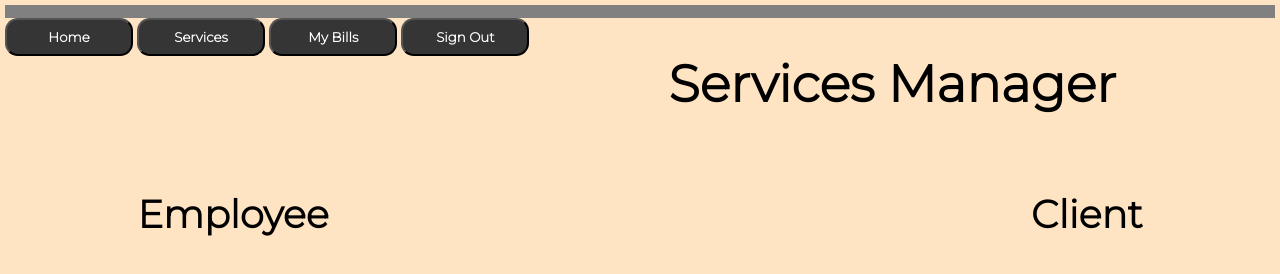
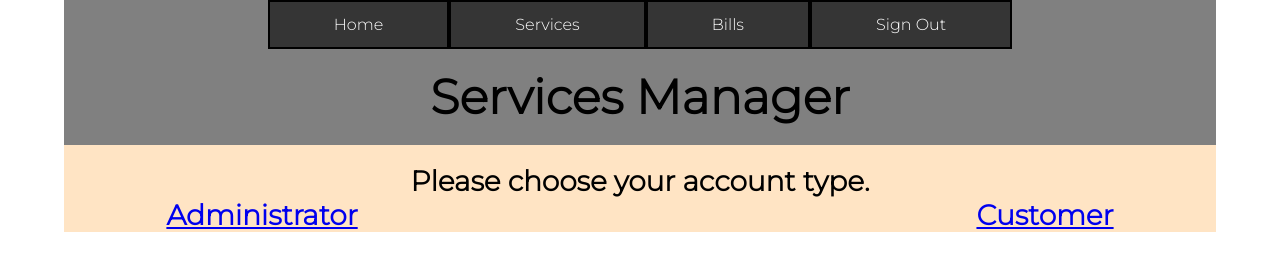
Before and after one commit to abdellah240/services-manager, a plain HTML site: page index.html in a window 1280 px wide. Drawn offline with Linux system fonts and the light colour scheme.

Commit message:
Added forms, optimized navbar, changed naming

```diff
--- a/page.html
+++ b/index.html
@@ -3,28 +3,30 @@
 <head>
   <meta charset='utf-8'>
   <meta http-equiv='X-UA-Compatible' content='IE=edge'>
-  <title>Page Title</title>
+  <title>Services Manager - Home</title>
   <meta name='viewport' content='width=device-width, initial-scale=1.0'>
   <link rel='stylesheet' type='text/css' media='screen' href='main.css'>
   <script src='scripts/main.js'></script>
 </head>
 <body>
   <header>
-    <nav> <!-- For Clients-->
+    <nav>
       <ul>
-        <li><button><a>Home</a></button></li>
-        <li><button><a>Services</a></button></li>
-        <li><button><a>My Bills</a></button></li>
-        <li><button><a>Sign Out</a></button></li>
+        <li><a href="index.html">Home</a></li>
+        <li><a href=".">Services</a></li>
+        <li><a href=".">Bills</a></li>
+        <li><a href=".">Sign Out</a></li>
       </ul>
     </nav>
+    <br>
+    <h1>Services Manager</h1><br>
   </header>
-
   <main>
-    <h1>Services Manager</h1>
+    <br>
+    <h2><center>Please choose your account type.</center></h2>
     <div id="chooseAcctType">
-      <h2>Employee<a href="login-employee.html"></a></h2>
-      <h2>Client <a href="login-client.html"></a></h2>
+      <h2><a href="login-administrator.html">Administrator</a></h2>
+      <h2><a href="login-customer.html">Customer</a></h2>
     </div>
 
   </main>
--- a/main.css
+++ b/main.css
@@ -8,26 +8,34 @@
     font-family: Monsterrat;
 }
 
-body {
-    margin: 0px auto;
-    padding: 5px;
-    background-color: bisque;
+/*
+USING:
+    > rem for font sizing
+    > vw or % for other elements sizing
+
+*/
+
+*{
+    margin:0;
+    padding:0;
 }
 
-main {
-    margin-right: 20px;
-    margin-left: 20px;
-    font-family: RobotoLight, Arial, sans-serif;
+body {
+    margin: 0 auto;
+    max-width: 90%;
 }
 
 header {
-    padding-top: 1vw;
     background-color: gray;
     font-family: Monsterrat, Arial, sans-serif;
 }
 
+main {
+    background-color: bisque;
+    font-family: RobotoLight, Arial, sans-serif;
+}
+
 footer {
-    margin: 1vw;
     font-family: RobotoLight, Arial, sans-serif;
 }
 
@@ -35,18 +43,16 @@ footer {
 h1 {
     text-align: center;
     font-family: Monsterrat, Arial, sans-serif;
-    font-size: 4vw;
+    font-size: 3rem;
 }
 
 h2 {
-    font-size: 3vw;
+    font-size: 1.75rem;
     font-family: Monsterrat, Arial, sans-serif;
-    margin-bottom: 12.5px;
-    padding: 10px;
 }
 
 h3 {
-    font-size: 2vw;
+    font-size: 1.5rem;
     font-family: RobotoLight, Arial, sans-serif;
 }
 
@@ -57,41 +63,33 @@ h3 {
     justify-content:space-between;
 }
 
-
 nav {
-    float:left;
-    margin: 0px;
+    margin: 0;
 }
 nav ul{
     position:sticky;
-    list-style-type: none;
+    display:flex;
+    list-style-type:none;
+    justify-content:center;
     margin: 0;
     padding: 0;
 }
+nav li{
+    border:0.2vw black solid;
+    padding: 1vw 5vw;
+    background-color: rgb(53, 53, 53);
+}
+nav a {
+    text-decoration: none;
+    font-size: 1rem;
+    font-weight: 300;
+    font-family: Monsterrat, Arial, sans-serif;
+    color: white;
 
-nav ul li {
-    display: inline-flex;
 }
-
-nav button {
-    background-color: rgb(53, 53, 53);
-    width: 10vw;
-    height:3vw;
-    border-radius: 1vw;
-}
-
-nav button:hover {
-    box-shadow: 1vw 1vw black;
+nav li:hover {
+    box-shadow: 0.3vw 0.3vw black;
     transform: scale(1.05);
-}
-
-nav a {
-    color: rgb(255, 255, 255);
-    text-decoration: none;
-    font-size: 1em;
-    font-weight: 600;
-    padding: 15px;
-    font-family: Monsterrat, Arial, sans-serif;
 }
 
 form {
@@ -99,6 +97,7 @@ form {
     display: flex;
     flex-direction: column;
     width: 255px;
+
 }
 
 form label {
```
Also changed, not shown: login-administrator.html (added, +40 -0 lines), login-client.html (deleted, +0 -12 lines), login-customer.html (added, +35 -0 lines), login-employee.html (deleted, +0 -13 lines).
